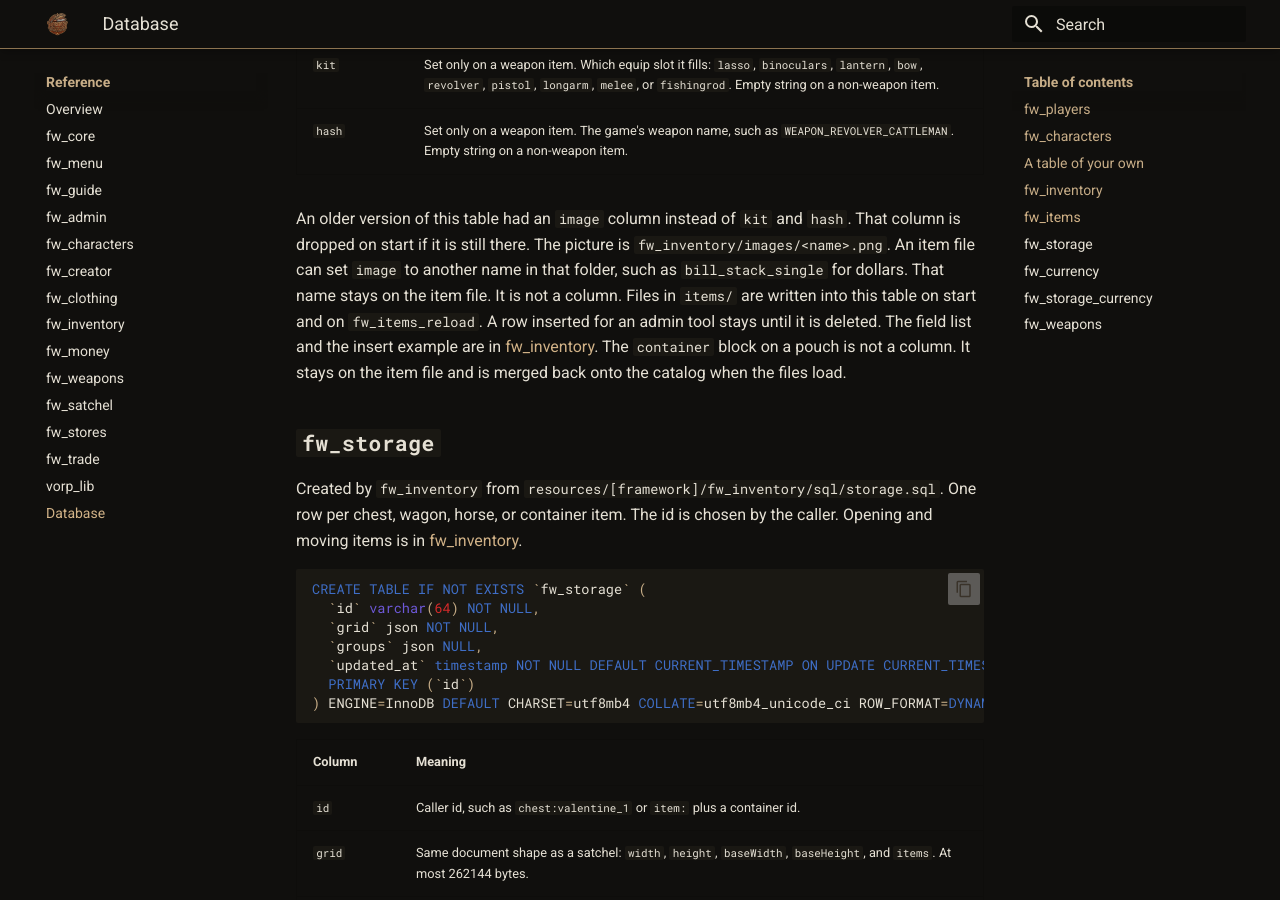
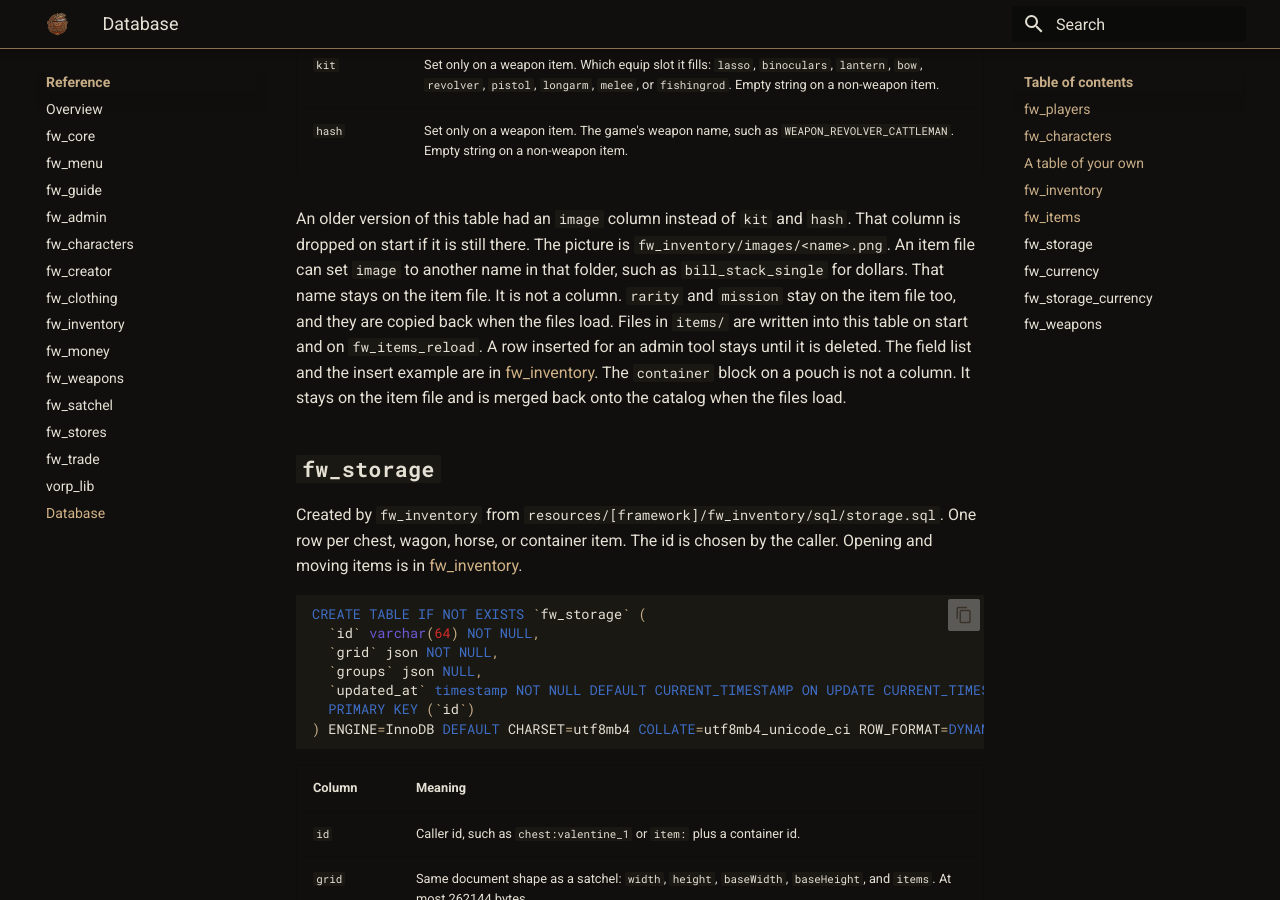
Before and after one commit to Benality/fw-framework-docs, an MkDocs documentation site: the page built from content/database.md, in a window 1280 px wide and 900 px high, scrolled down 6402 px. Built offline with MkDocs 1.6.1 and Material for MkDocs 9.7.7, drawn with Linux system fonts in a browser that asks for light colours.

Commit message:
Say rarity and mission stay on the item file, not in fw_items.
Co-authored-by: Cursor <cursoragent@cursor.com>

```diff
--- a/content/database.md
+++ b/content/database.md
@@ -194,7 +194,7 @@ CREATE TABLE IF NOT EXISTS `fw_items` (
 | `kit` | Set only on a weapon item. Which equip slot it fills: `lasso`, `binoculars`, `lantern`, `bow`, `revolver`, `pistol`, `longarm`, `melee`, or `fishingrod`. Empty string on a non-weapon item. |
 | `hash` | Set only on a weapon item. The game's weapon name, such as `WEAPON_REVOLVER_CATTLEMAN`. Empty string on a non-weapon item. |
 
-An older version of this table had an `image` column instead of `kit` and `hash`. That column is dropped on start if it is still there. The picture is `fw_inventory/images/<name>.png`. An item file can set `image` to another name in that folder, such as `bill_stack_single` for dollars. That name stays on the item file. It is not a column. Files in `items/` are written into this table on start and on `fw_items_reload`. A row inserted for an admin tool stays until it is deleted. The field list and the insert example are in [fw_inventory](fw-inventory.md). The `container` block on a pouch is not a column. It stays on the item file and is merged back onto the catalog when the files load.
+An older version of this table had an `image` column instead of `kit` and `hash`. That column is dropped on start if it is still there. The picture is `fw_inventory/images/<name>.png`. An item file can set `image` to another name in that folder, such as `bill_stack_single` for dollars. That name stays on the item file. It is not a column. `rarity` and `mission` stay on the item file too, and they are copied back when the files load. Files in `items/` are written into this table on start and on `fw_items_reload`. A row inserted for an admin tool stays until it is deleted. The field list and the insert example are in [fw_inventory](fw-inventory.md). The `container` block on a pouch is not a column. It stays on the item file and is merged back onto the catalog when the files load.
 
 ## `fw_storage`
 
```
Also changed, not shown: content/fw-inventory.md (+2 -0 lines).
